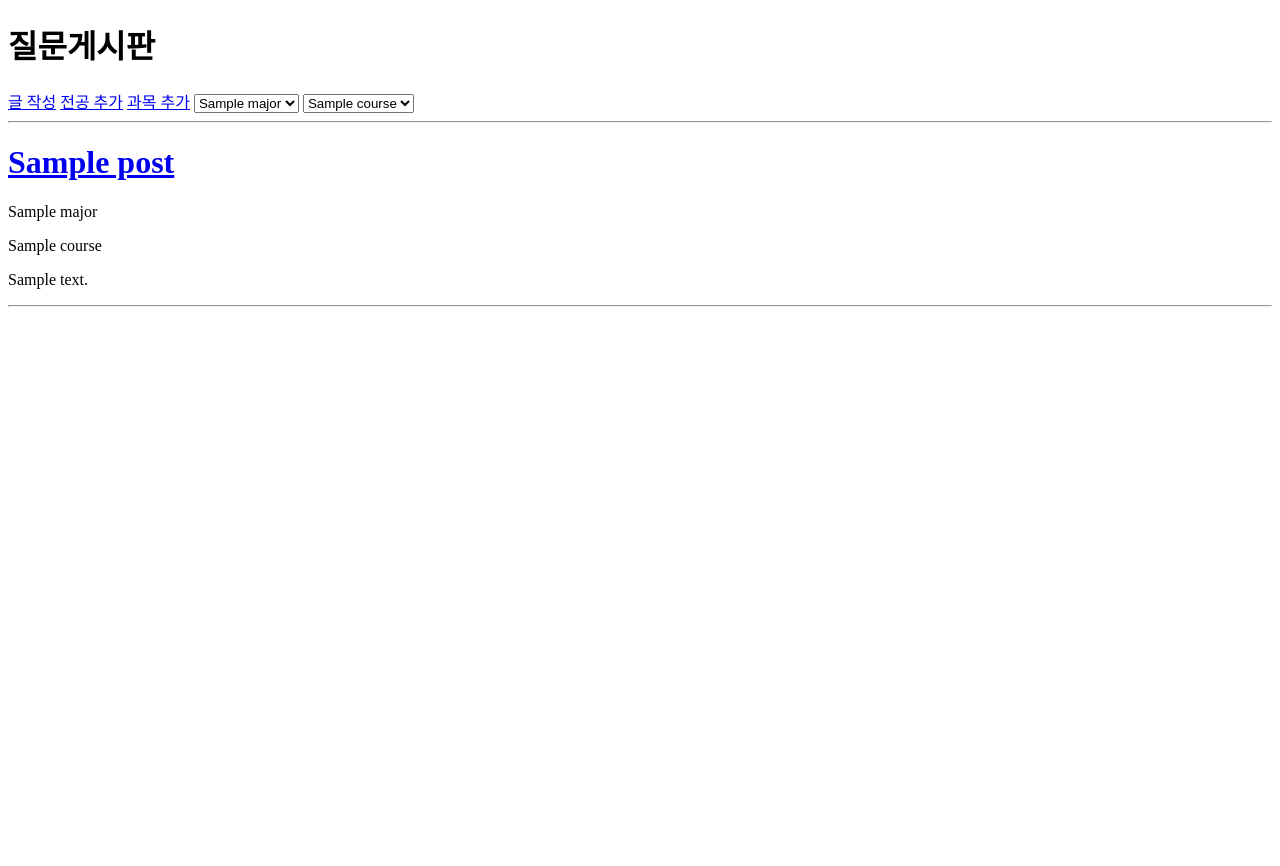
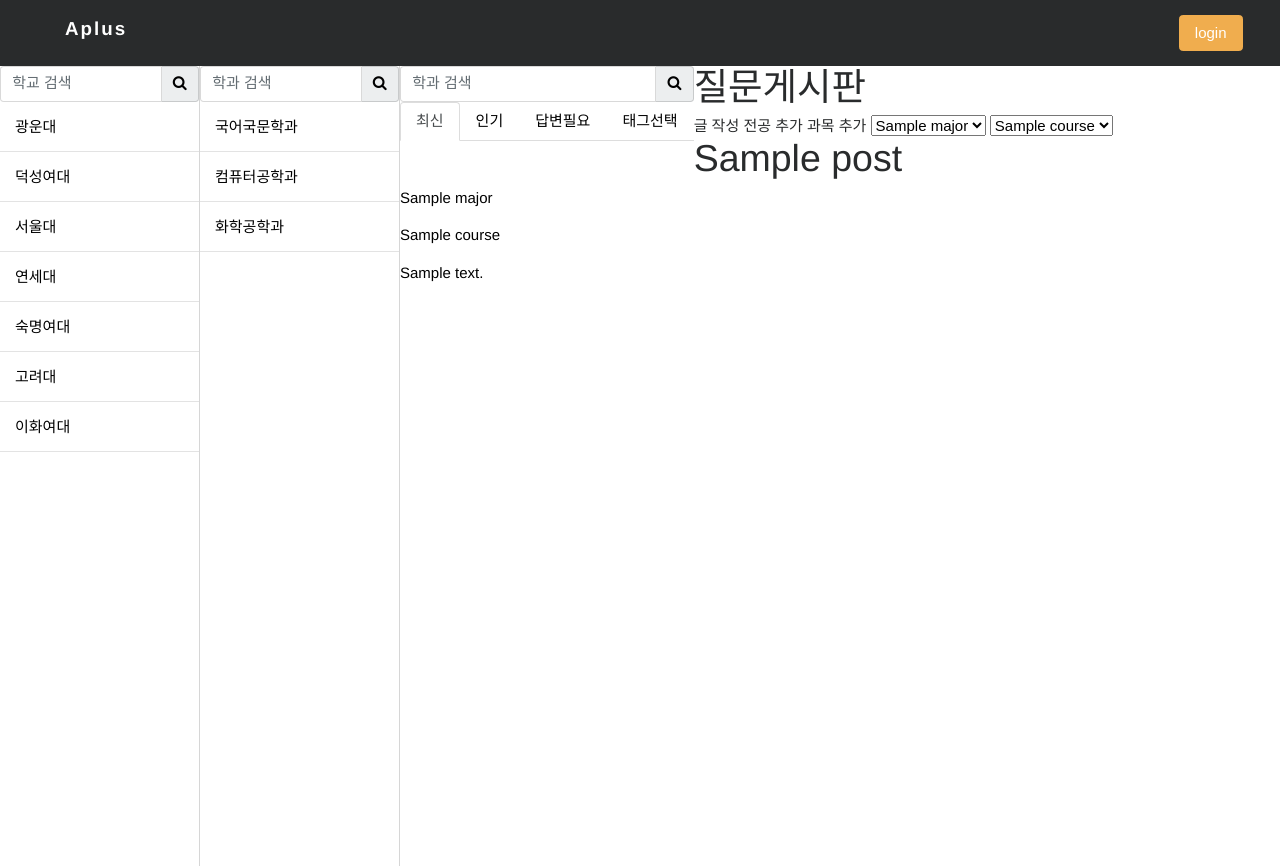
Before and after one commit to LikeAPlus/APlus, a Django app: page / in a window 1280 px wide. Before the commit the page ends 307 px from the top, so only its background shows below. Run offline with Django 3.2, Linux system fonts and the light colour scheme; tables that the repository leaves empty hold one stand-in row (values such as "Sample post"); some libraries are stand-ins or nearby versions.

Commit message:
LikeAPlus

```diff
--- /dev/null
+++ b/qnas/static/qnas/style.css
@@ -0,0 +1,121 @@
+/* Common Settings */
+html {
+	/* 1rem == 15px */
+	font-size: 15px;
+	line-height: 1.6; /* 24px/15px */
+	height: 100%;
+}
+
+body {
+    height: 100%;
+}
+
+* {
+	font-family: 'Helvetica Neue', sans-serif;
+	letter-spacing: -0.02; /* -0.32/15 */
+    color: #000;
+}
+
+button:focus {
+	outline: none;
+}
+
+button {
+	cursor: pointer;
+}
+
+a {
+	color: inherit;
+	text-decoration: none;
+}
+
+a:hover {
+	color: inherit;
+	text-decoration: none;
+}
+
+/* Header */
+.navbar-toggler {
+    font-size: 1rem;
+	border: none;
+}
+
+.brand {
+	font-size: 1.3333rem;
+	line-height: 1.4333333; /* 20px/14px */
+	font-weight: 700; /* Bold */
+	letter-spacing: 0.1em;
+	color: #fff;
+}
+
+.navbar-brand {
+    padding-left: 50px;
+}
+
+.a.nav-link {
+	font-size: 0.73rem;
+	line-height: 1.82;
+	letter-spacing: 0.14em;
+	font-weight: 700;
+	padding-right: 50px;
+}
+
+/* Search */
+.search {
+	width: 200px;
+	height: 100%;
+	border-right: 1px solid #d6d6d6;
+	float: left;
+}
+
+.search2 {
+	float: left;
+}
+
+.name {
+    display: block;
+    padding: 0 15px;
+    width: 100%;
+    height: 50px;
+    line-height: 50px;
+    box-sizing: border-box;
+    border-bottom: 1px solid #e3e3e3;
+}
+
+/* Login */
+.login_img {
+	height: 500px;
+	background-image: linear-gradient(to bottom, transparent 0%, #fff 100%);
+	background-size: cover;
+	background-repeat: no-repeat;
+	background-position: center center;
+}
+
+.card {
+	width: 360px;
+	height: 460px;
+	margin: 0 auto;
+}
+
+.card-title {
+	text-align: center;
+	margin-bottom: 30px;
+	font-weight: 700;
+}
+
+/*.form-control {
+	width: 320px;
+	height: 40px;
+	margin-top: 10px;
+}
+*/
+
+.form-check-input {
+	margin-left: 3px;
+	margin-top: 10px;
+}
+
+.login_checkbox {
+	margin-left: 20px;
+	padding-top: 150px;
+}
--- a/qnas/templates/qnas/index.html
+++ b/qnas/templates/qnas/index.html
@@ -1,14 +1,115 @@
 {% extends "qnas/layout.html" %}
 
+{% load static %}
+
 {% block title %}
-질문게시판
+Aplus
 {% endblock %}
 
 {% block content %}
-<h1>질문게시판</h1>
-<a href="/q/create">글 작성</a>
-<a href="/admin/qnas/major/add/">전공 추가</a>
-<a href="/admin/qnas/course/add/">과목 추가</a>
+
+<!DOCTYPE html>
+<html lang="ko">
+<head>
+	<meta charset="UTF-8">
+	<meta name="viewport" content="width=device-width, initial-scale=1.0">
+	<title lang="ko"></title>
+  <!-- fonts -->
+  <link href="https://fonts.googleapis.com/css?family=Montserrat:400,700" rel="stylesheet">
+  <link rel="stylesheet" href="https://cdnjs.cloudflare.com/ajax/libs/font-awesome/4.7.0/css/font-awesome.min.css">
+
+	<!-- bootstrap css -->
+	<link rel="stylesheet" href="https://maxcdn.bootstrapcdn.com/bootstrap/4.0.0-alpha.6/css/bootstrap.min.css" integrity="sha384-rwoIResjU2yc3z8GV/NPeZWAv56rSmLldC3R/AZzGRnGxQQKnKkoFVhFQhNUwEyJ" crossorigin="anonymous">
+	<!-- your custom css -->
+	<link rel="stylesheet" type="text/css" href="{% static 'qnas/style.css' %}" />
+</head>
+<body>
+	<!-- Header -->
+	<header class="header">
+		<nav class="navbar navbar-toggleable-md navbar-light navbar navbar-inverse bg-inverse">
+		 	<button class="navbar-toggler navbar-toggler-right" type="button" data-toggle="collapse" data-target="#navbarNav" aria-controls="navbarNav" aria-expanded="false" aria-label="Toggle navigation">
+		  	<span class="fa fa-bars"></span>
+		  </button>
+		  <h1 class="brand">
+		  	<a class="navbar-brand" href="#" lang="en">Aplus</a>
+		  </h1>
+		  <div class="collapse navbar-collapse justify-content-end" id="navbarNav">
+		    <ul class="navbar-nav">
+		      <li class="nav-item active">
+		        <a class="nav-link px-lg-4" href="/q/login" lang="en"><button type="button" class="btn btn-warning">login</button> <span class="sr-only">(현재 페이지)</span></a>
+		      </li>
+		    </ul>
+		  </div>
+		</nav>
+	</header>
+
+	<!-- Search -->
+	<section class="search">
+	  <form>
+	    <div class="input-group">
+		    <input type="text" class="form-control" placeholder="학교 검색" aria-describedby="btnGroupAddon">
+		  	<span class="input-group-addon" id="btnGroupAddon">
+		  		<a href="#"><i class="fa fa-search" aria-hidden="true"></i></a>
+		  	</span>
+		  </div>
+	  </form>
+
+	    <a href="#"><span class="name">광운대</span></a>
+	    <a href="#"><span class="name">덕성여대</span></a>
+	    <a href="#"><span class="name">서울대</span></a>
+	    <a href="#"><span class="name">연세대</span></a>
+	    <a href="#"><span class="name">숙명여대</span></a>
+	    <a href="#"><span class="name">고려대</span></a>
+	    <a href="#"><span class="name">이화여대</span></a>
+	</section>
+
+	<section class="search">
+	  <form>
+	    <div class="input-group">
+		    <input type="text" class="form-control" placeholder="학과 검색" aria-describedby="btnGroupAddon">
+		  	<span class="input-group-addon" id="btnGroupAddon">
+		  		<a href="#"><i class="fa fa-search" aria-hidden="true"></i></a>
+		  	</span>
+		  </div>
+	  </form>
+
+	    <a href="#"><span class="name">국어국문학과</span></a>
+	    <a href="#"><span class="name">컴퓨터공학과</span></a>
+	    <a href="#"><span class="name">화학공학과</span></a>
+	</section>
+
+	<section class="search2">
+		<div class="input-group">
+	    <input type="text" class="form-control" placeholder="학과 검색" aria-describedby="btnGroupAddon">
+	  	<span class="input-group-addon" id="btnGroupAddon">
+	  		<a href="#"><i class="fa fa-search" aria-hidden="true"></i></a>
+	  	</span>
+	  </div>
+
+  	<ul class="nav nav-tabs">
+		  <li class="nav-item">
+		    <a class="nav-link active" href="#">최신</a>
+		  </li>
+		  <li class="nav-item">
+		    <a class="nav-link" href="#">인기</a>
+		  </li>
+		  <li class="nav-item">
+		    <a class="nav-link" href="#">답변필요</a>
+		  </li>
+		  <li class="nav-item">
+		    <a class="nav-link" href="#">태그선택</a>
+		  </li>
+		</ul>
+
+	</section>
+
+
+	<h1>질문게시판</h1>
+    <a href="/q/create">글 작성</a>
+    <a href="/admin/qnas/major/add/">전공 추가</a>
+    <a href="/admin/qnas/course/add/">과목 추가</a>
+
+</body>
 
 <select name="major" onchange="if (this.value) window.location.href = '/qnas/' + this.value">
   {% for major in majors %}
@@ -29,12 +130,12 @@
     {% endif %}
   {% endfor %}
 </select>
-<hr>
+
 {% for post in posts %}
 <h1><a href="/q/read/{{post.id}}">{{post.title}}</a></h1>
 <p>{{post.major}}</p>
 <p>{{post.course}}</p>
 <p>{{post.content}}</p>
-<hr>
+
 {% endfor %}
 {% endblock %}
--- a/qnas/urls.py
+++ b/qnas/urls.py
@@ -11,4 +11,5 @@ urlpatterns = [
     url(r'^q/read/(?P<post_id>.+)/$', views.read),
     url(r'^a/create_answer$', views.create_answer),
     url(r'^a/delete_answer$', views.delete_answer),
+    url(r'^q/login$', views.login),
 ]
--- a/qnas/views.py
+++ b/qnas/views.py
@@ -70,3 +70,6 @@ def delete_answer(request):
     comment.delete()
 
     return HttpResponseRedirect("/q/read/{}".format(post_id))
+
+def login(request):
+	return render(request, 'qnas/login.html')
```
Also changed, not shown: qnas/templates/qnas/login.html (added, +43 -0 lines), 1 other file.
